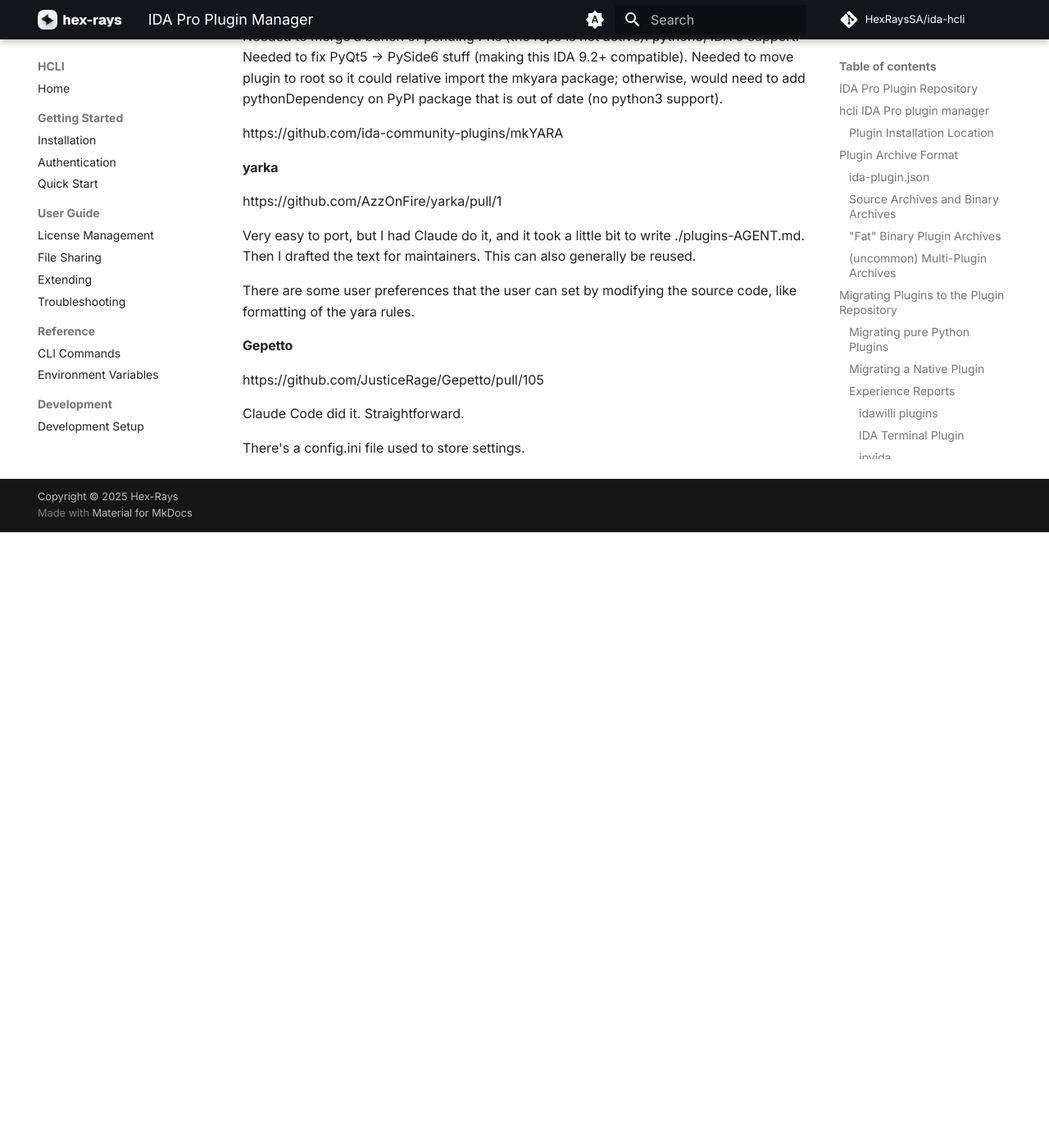
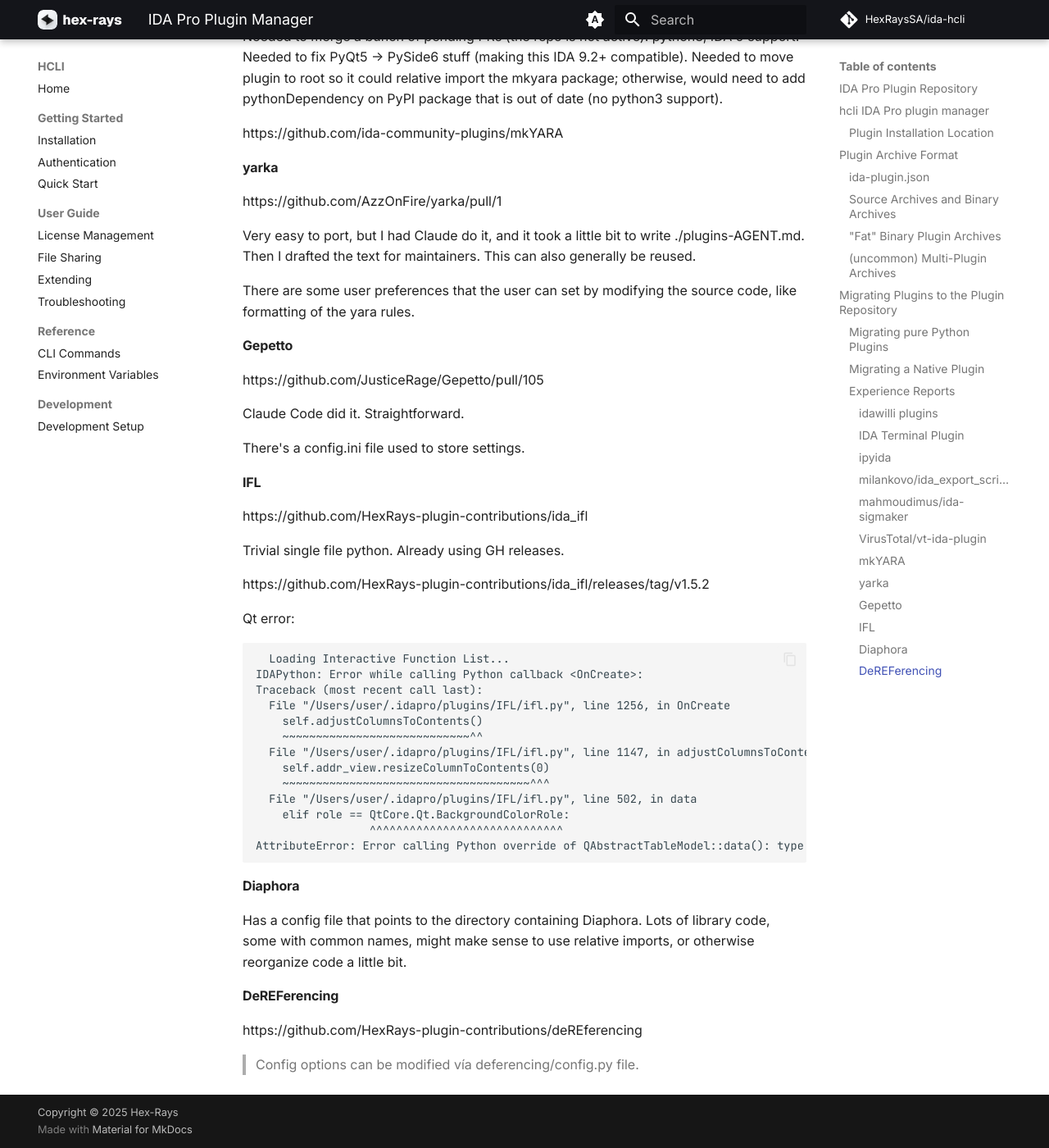
Before and after one commit to HexRaysSA/ida-hcli, an MkDocs documentation site: the page built from docs/reference/plugins.md, in a window 1280 px wide and 1400 px high, scrolled down 9789 px. Shown: the whole window at 82% size. Built offline with MkDocs 1.6.1 and Material for MkDocs 9.7.7, drawn with Linux system fonts in a browser that asks for light colours; comment, search, counter and statistics services are not loaded; before the commit the page ends 10438 px from its top, so only the background shows below that.

Commit message:
docs: plugins: experience reports

````diff
--- a/docs/reference/plugins.md
+++ b/docs/reference/plugins.md
@@ -476,3 +476,43 @@
 Claude Code did it. Straightforward.
 
 There's a config.ini file used to store settings.
+
+
+#### IFL
+
+https://github.com/HexRays-plugin-contributions/ida_ifl
+
+Trivial single file python.
+Already using GH releases.
+
+https://github.com/HexRays-plugin-contributions/ida_ifl/releases/tag/v1.5.2
+
+Qt error:
+
+```
+  Loading Interactive Function List...
+IDAPython: Error while calling Python callback <OnCreate>:
+Traceback (most recent call last):
+  File "/Users/user/.idapro/plugins/IFL/ifl.py", line 1256, in OnCreate
+    self.adjustColumnsToContents()
+    ~~~~~~~~~~~~~~~~~~~~~~~~~~~~^^
+  File "/Users/user/.idapro/plugins/IFL/ifl.py", line 1147, in adjustColumnsToContents
+    self.addr_view.resizeColumnToContents(0)
+    ~~~~~~~~~~~~~~~~~~~~~~~~~~~~~~~~~~~~~^^^
+  File "/Users/user/.idapro/plugins/IFL/ifl.py", line 502, in data
+    elif role == QtCore.Qt.BackgroundColorRole:
+                 ^^^^^^^^^^^^^^^^^^^^^^^^^^^^^
+AttributeError: Error calling Python override of QAbstractTableModel::data(): type object 'PySide6.QtCore.Qt' has no attribute 'BackgroundColorRole'
+```
+#### Diaphora
+
+Has a config file that points to the directory containing Diaphora.
+Lots of library code, some with common names, might make sense to use relative imports,
+ or otherwise reorganize code a little bit.
+
+
+#### DeREFerencing
+
+https://github.com/HexRays-plugin-contributions/deREferencing
+
+> Config options can be modified vía deferencing/config.py file.
````
